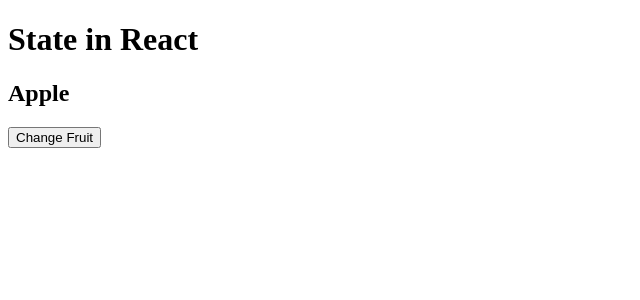
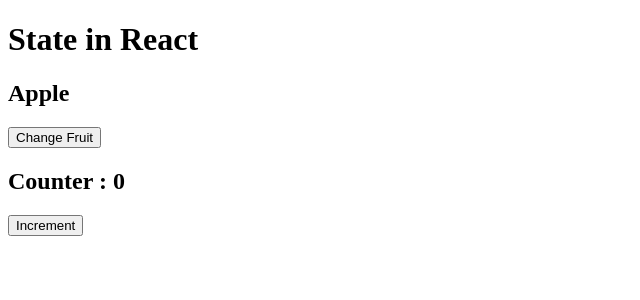
Before and after one commit to bibhusprasad/026_reactjs_tutorial_youtube, a React (Vite) app in the folder react-blog/: page / in a window 1280 px wide. Shown: the top 300 px of the page, without its empty margins (0-640 px from the left). Built offline with nearby package versions, Linux system fonts and the light colour scheme.

Commit message:
05. State implementation

```diff
--- a/react-blog/src/App.jsx
+++ b/react-blog/src/App.jsx
@@ -1,13 +1,15 @@
 
 import { useState } from "react";
+import Counter from "./Counter";
 
 function App() {
 
-  let fruit = "Apple";
+  //fruit is a state variable
+  //setFruit is a function to update the state variable
+  const [fruit, setFruit] = useState("Apple");
 
   const handleFruit = () => {
-    fruit = "Mango";
-    console.log(fruit);
+    setFruit("Mango");
   }
 
   return (
@@ -16,6 +18,7 @@
         <h1>State in React</h1>
         <h2>{fruit}</h2>
         <button onClick={handleFruit}>Change Fruit</button>
+        <Counter />
       </div>
     </>
   )
--- /dev/null
+++ b/react-blog/src/Counter.jsx
@@ -0,0 +1,19 @@
+import { useState } from "react";
+
+function Counter() {
+
+  const [count, setCount] = useState(0);
+
+  const increment = () => {
+    setCount(count + 1);
+  }
+
+    return (
+        <div>
+          <h2>Counter : {count}</h2>
+          <button onClick={increment}>Increment</button>
+        </div>
+    )
+}
+
+export default Counter;
```
Also changed, not shown: 1 other file (tests, documents, lock files or other folders).
